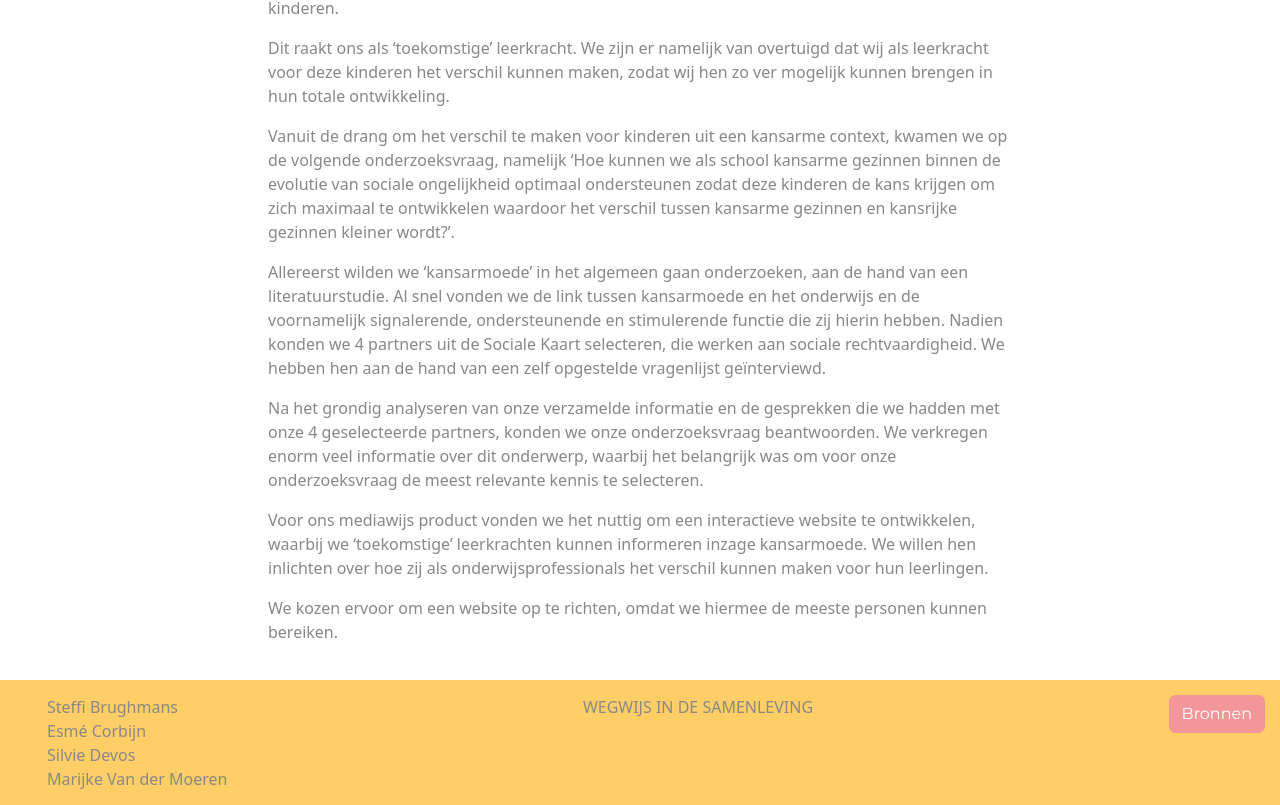
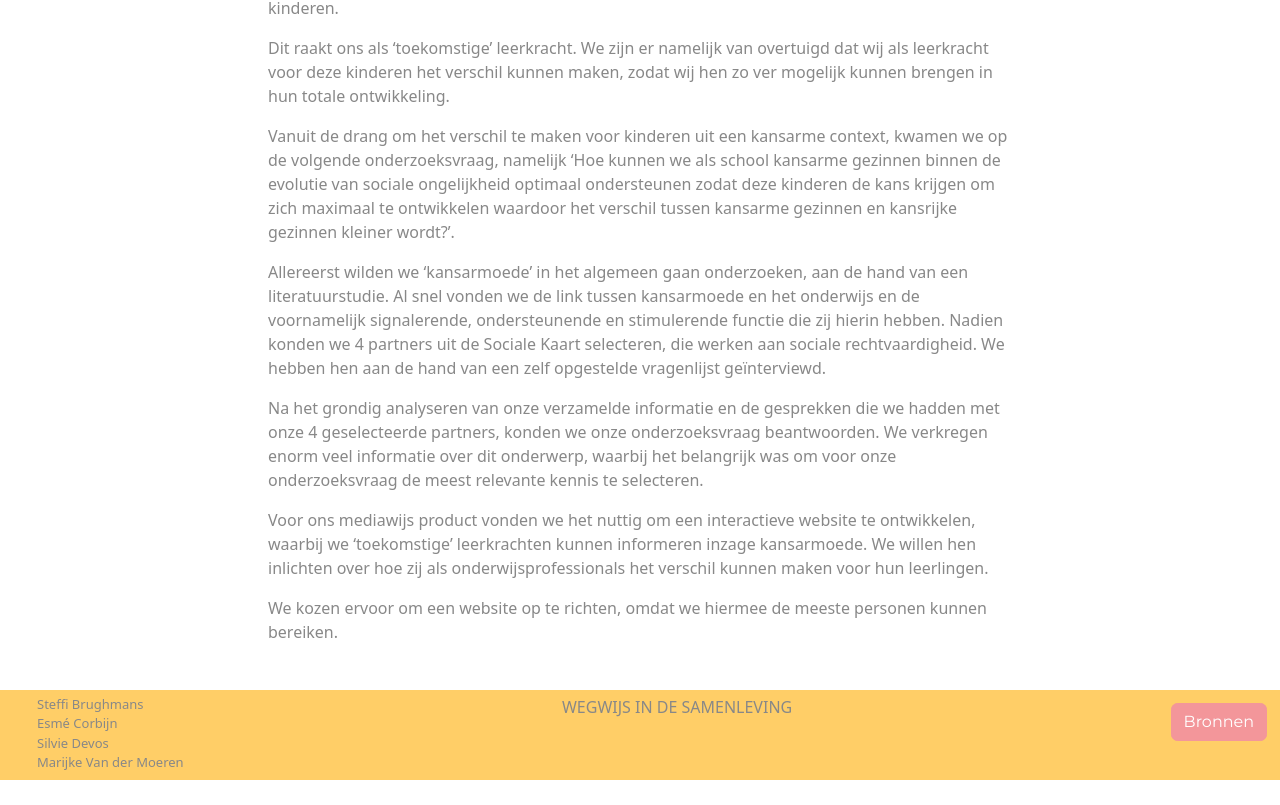
Before and after one commit to davesmedts/project-kansarmoede, a React (Create React App) app: page / in a window 1280 px wide. Shown: the part 509-1314 px from the top of the page. After the commit the page ends 1289 px from the top, so only its background shows below. Built offline with nearby package versions, Linux system fonts and the light colour scheme.

Commit message:
verbeteringen

```diff
--- a/src/App.css
+++ b/src/App.css
@@ -13,7 +13,7 @@ h3 {
 }
 
 #content-wrap {
-    padding-bottom: 145px;
+    padding-bottom: 120px;
     margin-left: auto;
     margin-right: auto;
     width: 60%;
@@ -26,10 +26,14 @@ h3 {
     right: 0; */
     width: 100%;
     display: flex;
-    padding: 15px;
+    padding: 5px;
     justify-content: space-between;
     margin-top: 30px;
-    height: 125px;
+    height: 90px;
+}
+
+footer li {
+    font-size: small;
 }
 
 iframe {
--- a/src/components/AccordeonOndersteunen.jsx
+++ b/src/components/AccordeonOndersteunen.jsx
@@ -112,7 +112,7 @@ export default function AccordeonGeneratieArmoede() {
             <p>Bewustwording, professionalisering en een goede samenwerking rond de problematiek van armoede geldt niet enkel voor scholen, maar ook voor andere instanties. (Duurzame aanpak van kinderarmoede, 2022).</p>
             <p>Volgens Prof. Em. Jan Vranken is armoede “een netwerk van sociale uitsluitingen dat zich uitstrekt over meerdere gebieden van het individuele en collectieve bestaan. Het scheidt de armen van de algemeen aanvaarde leefpatronen van de samenleving. Deze kloof kunnen ze niet op eigen kracht overbruggen.” Armoede en sociale uitsluiting kan zorgen voor een tekort aan loon, job, opleiding, welzijn, woongelegenheid en maatschappelijke deelname (Armoede en Sociale Uitsluiting, 2022).  </p>
             <p>Door sociale uitsluiting tegen te gaan, wordt iedereen sociaal rechtvaardig behandeld.</p>
-            <p>Wij streven voor gelijke kansen (egalitarisme) voor elk kind, ongeacht de context waarin ze opgroeien door hen (financiële) kansen te geven om hun talenten te ontwikkelen. Zo geeft bijvoorbeeld Het Fonds Vrienden van Sint-Vincentius Limburg geeft kansarme kinderen financiële steun in Limburg, zodat zij lid kunnen worden van een sportclub of een jeugdbeweging, een muziekinstrument kunnen leren bespelen of een andere hobby binnen hun talenten kunnen uitvoeren (Kansarme kinderen hun talenten laten ontplooien door hen een hobby aan te bieden, z.d.). </p>
+            <p>Wij streven voor gelijke kansen (egalitarisme) voor elk kind, ongeacht de context waarin ze opgroeien door hen (financiële) kansen te geven om hun talenten te ontwikkelen. Zo geeft bijvoorbeeld 'Het Fonds Vrienden van Sint-Vincentius Limburg' kansarme kinderen financiële steun, zodat zij lid kunnen worden van een sportclub of een jeugdbeweging, een muziekinstrument kunnen leren bespelen of een andere hobby binnen hun talenten kunnen uitvoeren (Kansarme kinderen hun talenten laten ontplooien door hen een hobby aan te bieden, z.d.). </p>
             <p>Om kansarmoede aan te pakken, dienen er vele factoren en mechanismen gelijktijdig te worden aangepakt. Onderzoek naar kansenongelijkheid in het onderwijs, geeft namelijk aan dat er op verschillende niveaus allerlei strategieën en elementen zijn die ongelijke kansen versterken. Deze strategieën en elementen komen niet enkel voor op niveau van familie, kind en school maar ook op het niveau van gemeente en samenleving (Maak je sterk tegen armoede op school | Netwerk tegen Armoede, 2019).</p>
             <p>Begin 2022 werd er een wijziging doorgevoerd om kinderen en gezinnen beter te ondersteunen en te detecteren. Kind en Gezin kreeg sinds kort de mogelijkheid om contactgegevens van kwetsbare gezinnen onder bepaalde voorwaarden te delen met het OCMW. Gezinnen worden sneller gedetecteerd en kunnen beroep doen op ondersteuning waar ze recht op hebben.  Kind en Gezin en het OCMW hebben een versterkte samenwerking en kunnen het risico op gezinnen en kinderen in armoede verkleinen (Heselmans, 2022). </p>
 
--- a/src/components/AccordeonStimuleren.jsx
+++ b/src/components/AccordeonStimuleren.jsx
@@ -23,7 +23,7 @@ export default function AccordeonGeneratieArmoede() {
         <AccordionItem>
           <AccordionHeader targetId="1">Het verschil in startpositie terugdringen</AccordionHeader>
           <AccordionBody accordionId="1">
-            <p>Vanuit onderzoek wordt aangetoond dat kinderen uit allochtone en kansarme gezinnen regelmatig geconfronteerd worden met een ongelijke startpositie. Deze blijft doorwegen op hun onderwijstraject. Het schoolsysteem kan de ongelijke startpositie niet opvangen waardoor we niet kunnen werken naar gelijke kansen om de eindstreep te behalen. Het verstrekt de sociale ongelijkheden. Maatschappelijk kwetsbaarheid bij kinderen en jongeren bevestigen dit. Voor veel kinderen en jongeren is de school een moeilijk parcours vol hindernissen dat uitsluit en kwetst. Het is net het tegenovergestelde van wat er bedoeld is (Het perspectief van maatschappelijke kwetsbare kinderen en jongeren in het onderwijsdebat: What do you think?, 2012).</p>
+            <p>Vanuit onderzoek wordt aangetoond dat kinderen uit allochtone en kansarme gezinnen regelmatig geconfronteerd worden met een ongelijke startpositie. Deze blijft doorwegen op hun onderwijstraject. Het schoolsysteem kan de ongelijke startpositie niet opvangen waardoor we niet kunnen werken naar gelijke kansen om de eindstreep te behalen. Het versterkt de sociale ongelijkheden. Maatschappelijk kwetsbaarheid bij kinderen en jongeren bevestigen dit. Voor veel kinderen en jongeren is de school een moeilijk parcours vol hindernissen dat uitsluit en kwetst. Het is net het tegenovergestelde van wat er bedoeld is (Het perspectief van maatschappelijke kwetsbare kinderen en jongeren in het onderwijsdebat: What do you think?, 2012).</p>
             <p>Het opleidingsniveau van de ouders is een sterke voorspeller van onderwijssucces en kan een bedreiging vormen voor de toekomst van hun kinderen. Armoede heeft ook een sterke invloed op de onderwijskansen van een kind. Een kenmerk om onderwijsachterstanden van een kind te voorspellen, zijn gezinnen die gebruik maken van schuldhulpbemiddeling. Als er thuis geen educatieve materialen en boeken aanwezig zijn, heeft dit invloed op de kansen van het kind, in het onderwijs. Ook de lockdowns inzage Covid19 lieten zien dat de aanwezige materialen in de thuissituatie een grote rol spelen, kijkend naar onderwijskansen. Gezinnen met een lager inkomen hadden veel meer moeite met het volgen van online lessen, aangezien ze vaak geen laptop, internet of een rustige werkplek ter beschikking hadden. Ook het niet hebben van financiële middelen om bijvoorbeeld bijles te voorzien, is een materiele factor. </p>
             <p>Verder zijn er nog andere factoren binnen het gezin, die invloed hebben op de onderwijskansen van kinderen en alsook een bedreiging vormen. Denk bijvoorbeeld aan het taalgebruik binnen het gezin dat weinig of veel aansluit bij de schooltaal. Ook de hoeveelheid aan taal en voorlezen is essentieel. Het al dan niet aanbieden van educatieve uitstappen en de mate van betrokkenheid van ouders of verzorgers bij het onderwijs hebben ook een enorme invloed.</p>
             <p>De hierboven genoemde bedreigingen zorgen er mede voor dat deze kinderen die in het onderwijs starten, met een verschillende startpositie en ongelijke kansen te maken krijgen. (PISA Nederland – “Programme for International Student Assessment”, z.d.). </p>
@@ -47,7 +47,7 @@ export default function AccordeonGeneratieArmoede() {
         <AccordionItem>
           <AccordionHeader targetId="4">Financiële voorlichting</AccordionHeader>
           <AccordionBody accordionId="4">
-            <p>Helaas is armoede vaak een intergenerationeel probleem (generatiearmoede). Vaak is het moeilijk om wanneer je opgroeit in armoede er later ‘als je groot bent’ uit zien te komen. Het is daarom belangrijk om op school aandacht te hebben voor financiële voorlichting (educatie). Zo worden de leerlingen bekender met waarde van geld. Daarbij wordt het hen duidelijk dat wat je verdiend (inkomsten) in verhouding moet staan tot wat je uitgeeft. Financiële educatie kan een inleiding zijn tot het bespreekbaar maken van kansengelijkheid, armoede, gelijkheid etc. Vanuit het Mattheus effect willen we kinderen ervan bewust maken dat ze opzoek kunnen gaan naar ondersteuning. Als ze hiervan bewust zijn, is het naar later toe gemakkelijker om hun weg naar ondersteuning te vinden. Als leerkracht hierover in gesprek gaat in de klas, wil het niet zeggen dat een leerkracht op zoek moet gaan naar leerlingen die in armoede leven. Het is de bedoeling dat door er over te praten met elkaar de leerkracht kan laten merken aan de leerlingen die er wel mee te maken hebben, dat ze niet alleen zijn. Het is voor deze leerlingen fijn dat er een sfeer gecreëerd wordt waarin ze merken dat ze niet alleen zijn. Ze voelen ze veilig genoeg om over hun eigen situatie te praten (Crowds, z.d.). </p>
+            <p>Helaas is armoede vaak een intergenerationeel probleem (generatiearmoede). Vaak is het moeilijk om wanneer je opgroeit in armoede er later ‘als je groot bent’ uit zien te komen. Het is daarom belangrijk om op school aandacht te hebben voor financiële voorlichting (educatie). Zo worden de leerlingen bekender met waarde van geld. Daarbij wordt het hen duidelijk dat wat je verdiend (inkomsten) in verhouding moet staan tot wat je uitgeeft. Financiële educatie kan een inleiding zijn tot het bespreekbaar maken van kansengelijkheid, armoede, gelijkheid etc. Vanuit het Mattheus effect willen we kinderen ervan bewust maken dat ze opzoek kunnen gaan naar ondersteuning. Als ze hiervan bewust zijn, is het naar later toe gemakkelijker om hun weg naar ondersteuning te vinden. Als een leerkracht hierover in gesprek gaat in de klas, wil het niet zeggen dat een leerkracht op zoek moet gaan naar leerlingen die in armoede leven. Het is de bedoeling dat door er over te praten met elkaar de leerkracht kan laten merken aan de leerlingen die er wel mee te maken hebben, dat ze niet alleen zijn. Het is voor deze leerlingen fijn dat er een sfeer gecreëerd wordt waarin ze merken dat ze niet alleen zijn. Ze voelen zich veilig genoeg om over hun eigen situatie te praten (Crowds, z.d.). </p>
             <p>Er komen steeds meer projecten die gebaseerd zijn op armoede en financiële educatie. Deze projecten zijn er niet alleen voor kinderen die hiermee te maken hebben maar ook juist voor de welgestelde gezinnen. Zij weten vaak niet wat armoede is en weten niet veel over sparen of over hoe je een budget moet beheren.  De projecten zijn veel gebaseerd op het bewustmaken van (kans)armoede en de waarden van geld leren kennen (Defesche, 2022). Een goed project van één van onze partners is het project van Welzijnszorg, genaamd ‘Jordy’, waar de leerkrachten in de klas rond kunnen werken.  Dit project kan klasdoorbrekend gebruikt worden. Dit laat kleuters kennismaken met het jongetje Jordy. Jordy groeit op in een kwetsbaar gezin. Zijn belevenissen geven kleuters meer inzichten in armoede en de kans op sociale uitsluiting. (Kleuteronderwijs, z.d.-b). </p>
             <p>Maar ook financiële educatie voor ouders is belangrijk. Verwijs ouder(s) door naar juiste instanties die gericht zijn op het helpen bij financiën. Op de website van armoedebestrijding kunnen ouders terecht voor individuele hulpvragen. Hier staan veel partners (helpende handen) beschreven waar je voor uiteenlopende zaken terecht kunt (Individuele hulp – Steunpunt tot bestrijding van armoede, z.d.). </p>
           </AccordionBody>
--- a/src/components/Bronnen.jsx
+++ b/src/components/Bronnen.jsx
@@ -8,7 +8,7 @@ export default function Bronnen(args) {
 
   return (
     <div>
-      <Button color="secondary" onClick={toggle}>
+      <Button color="secondary mt-2 me-2" onClick={toggle}>
         Bronnen
       </Button>
       <Modal className='modal-xl' isOpen={modal} toggle={toggle} {...args}>
--- a/src/components/Conclusie.jsx
+++ b/src/components/Conclusie.jsx
@@ -31,7 +31,10 @@ export default function Conclusie() {
                 <p>We vinden dat leerkrachten moeten inzetten op ouderbetrokkenheid. Ouderbetrokkenheid heeft een positief effect op de schoolprestaties. We moeten ouders stimuleren om interesse te tonen in het schoolwerk van hun kind en waar nodig samen met hun kind voor school te werken. Ze kunnen zelf ook nog leren uit de leerstof van hun kind. De sociaaleconomische status geeft aan dat het bevorderen van ouderbetrokkenheid voor kansarme gezinnen grotere voordelen kan opbrengen dan voor kansrijke gezinnen. Ze vertrekken van een lager basisniveau. Het nadeel van ouderbetrokkenheid is de hoge opportuniteitskosten, in de vorm van tijdsinvestering. De tijd gebruiken ze vaak voor andere doeleinde zoals overleven.</p>
                 <p>Het stimuleren van de positieve ontwikkeling is van groot belang in het onderwijs. De cognitieve vaardigheden en levensvaardigheden of ‘doe-vaardigheden’ zijn van groot belang. Hierdoor leren kinderen beter met moeilijke situaties omgaan zoals armoede en worden de sociale kansen vergroot. </p>
                 <p>Wij vinden dat er aandacht moet worden besteed aan financiële voorlichting op school. Hierin hebben wij als leerkracht een belangrijke taak. Zo kunnen we kinderen de waarde van geld leren kennen en hen leren dat inkomsten en uitgaven in balans moet zijn. Het is de taak van ons als leerkracht om over financiën te praten. Dit niet enkel om te achterhalen wie er in armoede leeft maar ook om kinderen te laten voelen dat ze niet alleen zijn. Er zijn steeds meer projecten die gebaseerd zijn op armoede en financiële educatie. Het is voor alle kinderen interessant om te weten wat armoede is en om te leren hoe ze moeten sparen en hoe ze hun budget kunnen beheren. Een goed project om dit in een kleuterklas bespreekbaar te maken is het project van één van onze onderzochte partners Welzijnszorg genaamd ‘Jordy’. </p>
-                <p className='text-danger'>Klik hier (doorklik naar samenvatting) voor een uitleg over dit mooie project! </p>
+
+                <a href='https://welzijnszorg.be/jordy' target='_blank'> <button className='btn btn-primary mb-3'>Naar Jordy</button> </a>
+
+
                 <p>We zijn hier zelf erg enthousiast over dat twee van ons dit gaan voorstellen aan de school waar zij werken. In deze school zijn veel kinderen die in (kans)armoede leven. We vonden helaas wel dat dit project moeilijk te vinden was. Een tip voor deze organisatie om het meer bekendheid te geven.</p>
                 <p>Ouders kunnen we doorverwijzen naar de juiste instanties die gericht zijn om hen te helpen bij financiën. Via de website van armoedebestrijding kunnen ouders terecht met hulpvragen. Hier staan ook partners en helpende handen omschreven.</p>
                 <p>Vanuit een sterke wil naar een democratische maatschappij, waarin iedereen, ongeacht de status van een gezin, een gelijke positie heeft binnen de samenleving, vinden we het een voorwaarde dat de leerkracht inzet op participatie van zowel kinderen als ouders zodat zij ook hun steentje kunnen bijdragen tot het vormen van de school. </p>
```
